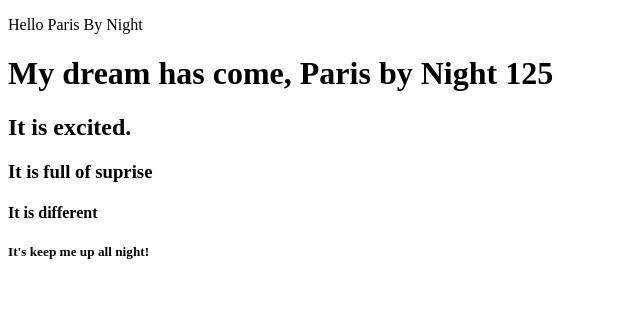
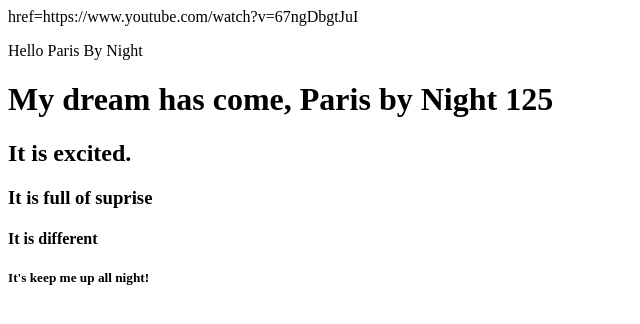
Before and after one commit to MVnessa/hello-git, a plain HTML site: page index.html in a window 1280 px wide. Shown: the whole page, without its empty margins (0-640 px from the left). Drawn offline with Linux system fonts and the light colour scheme.

Commit message:
Update index.html

```diff
--- a/index.html
+++ b/index.html
@@ -8,6 +8,9 @@
     </head>
 
   <body>
+
+    <a> href=https://www.youtube.com/watch?v=67ngDbgtJuI </a>
+
 
   <p> Hello Paris By Night
   </p>
```
